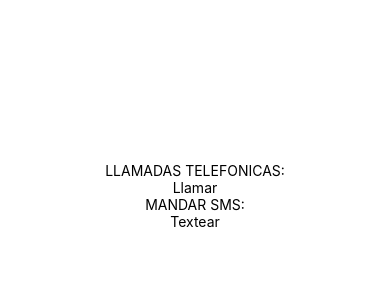
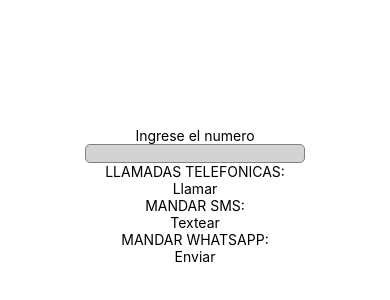
Before and after one commit to FedeGomboc/ReactNative-SMS, a React Native app in the folder sms/: screen / in a window 390 px wide. Shown: the part 226-526 px from the top of the page. Built offline with nearby package versions, Linux system fonts and the light colour scheme.

Commit message:
terminar formulario

```diff
--- a/sms/App.js
+++ b/sms/App.js
@@ -1,16 +1,19 @@
-import { StyleSheet, Text, View, Linking, Button, TouchableOpacity, Platform } from 'react-native';
+import { StyleSheet, Text, View, Linking, Button, TouchableOpacity, Platform, TextInput } from 'react-native';
+import { useState } from 'react';
 
 export default function App() {
 
-  const llamarNumero = () => {
-    const phoneNumber = 1144719591;
+  const [texto, setTexto] = useState()
+
+  const llamarNumero = ({texto}) => {
+    const phoneNumber = {texto};
     Linking.openURL(`tel:${phoneNumber}`)
   }
 
   const mandarSMS = () => {
     const url = (Platform.OS === 'android')
-    ? 'sms:1144719591?body=HOLA'
-    : 'sms:1144719591'
+    ? 'sms:1160331228?body=HOLA'
+    : 'sms:1160331228'
     Linking.canOpenURL(url).then(supported => {
       if (!supported) {
         console.log('Unsupported url: ' + url)
@@ -20,11 +23,27 @@
     }).catch(err => console.error('An error occurred', err))
   }
 
+  const mandarWhatsapp = () => {
+    const whatsappNo = 5491160331228
+    const whatsappMsg = "hola gay"
+    Linking.openURL(`whatsapp://send?phone=${whatsappNo}&text=${whatsappMsg}`);
+  }
+
   return (
     <View style={styles.container}>
+
+      <Text>Ingrese el numero</Text>
+
+      <TextInput
+      onChangeText={setTexto}
+      value={texto}
+      style={styles.input}
+      keyboardType="numeric"
+      />
+
       <Text>LLAMADAS TELEFONICAS:</Text>
 
-      <TouchableOpacity onPress={() => llamarNumero()}>
+      <TouchableOpacity onPress={() => llamarNumero({texto})}>
         <Text>Llamar</Text>
       </TouchableOpacity>
 
@@ -32,6 +51,12 @@
 
       <TouchableOpacity onPress={() => mandarSMS()}>
         <Text>Textear</Text>
+      </TouchableOpacity>
+
+      <Text>MANDAR WHATSAPP:</Text>
+
+      <TouchableOpacity onPress={() => mandarWhatsapp()}>
+        <Text>Enviar</Text>
       </TouchableOpacity>
     </View>
   );
@@ -44,4 +69,10 @@
     alignItems: 'center',
     justifyContent: 'center',
   },
+  input: {
+    backgroundColor: 'lightgray',
+    borderWidth: 1,
+    borderColor: 'gray',
+    borderRadius: 5,
+  }
 });
```
